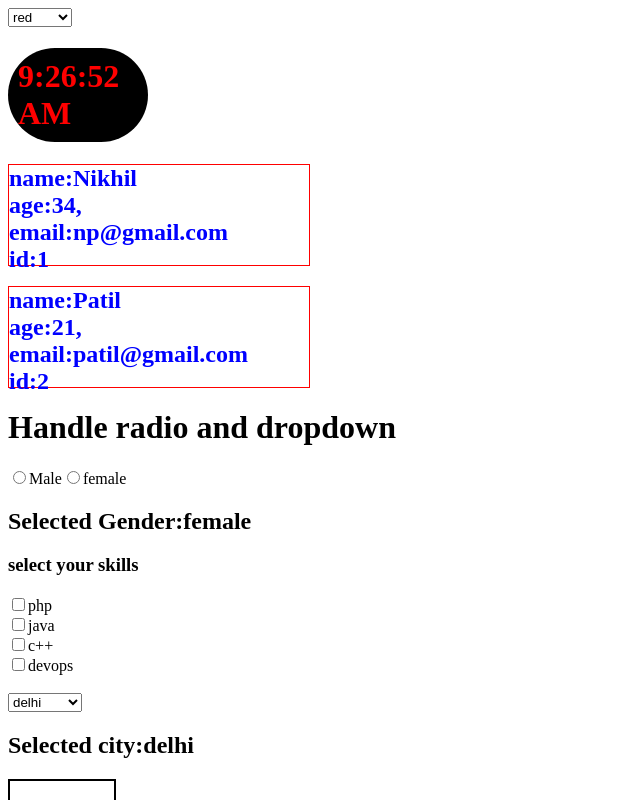
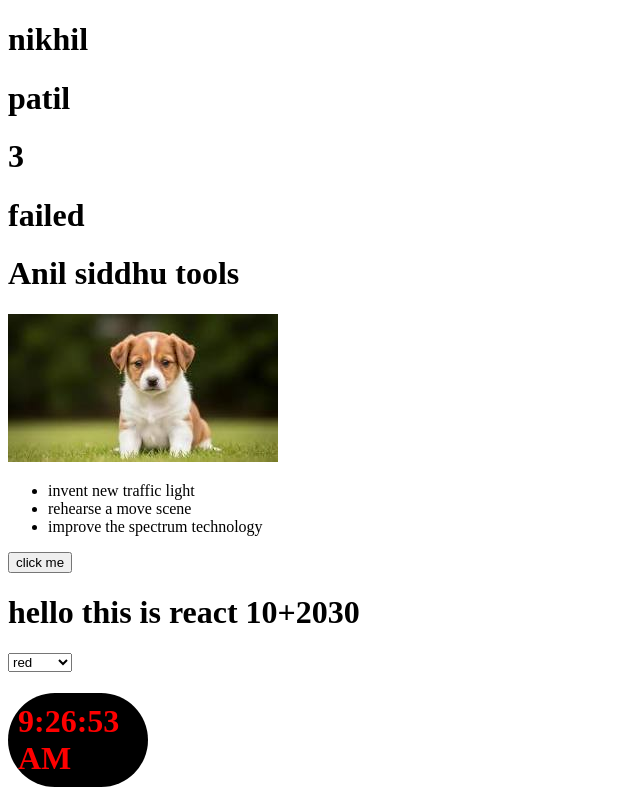
Before and after one commit to np9273903-del/react-blog, a React (Vite) app: page / in a window 1280 px wide. Shown: the top 800 px of the page, without its empty margins (0-640 px from the left). Built offline with nearby package versions, Linux system fonts and the light colour scheme.

Commit message:
new updates

```diff
--- a/src/App.jsx
+++ b/src/App.jsx
@@ -18,6 +18,8 @@ import YouBox  from "./project.jsx";
 import {Color1} from "./pratice.jsx"
 import Loops from "./loops.jsx"
 import Clock from "./clock.jsx"
+import Comp from "./Comp.jsx"
+import {Jsx} from "./pratice.jsx"
 function App(){
 
    const [fruit,setfruit] =useState("apple");
@@ -77,6 +79,9 @@ function App(){
    return (
 
       <div>
+        <Jsx/>
+        <Project/>
+        <Comp/>
         <select onChange={change}>
           <option value={"red"}>red</option>
           <option value={"blue"}>blue</option>
--- /dev/null
+++ b/src/Comp.jsx
@@ -0,0 +1,12 @@
+function Comp(){
+    return (
+        <div>
+            <h1>hello this is react
+                10+20
+                {10+20}
+            </h1>
+
+        </div>
+    )
+}
+export default Comp
--- a/src/pratice.jsx
+++ b/src/pratice.jsx
@@ -1,3 +1,11 @@
+
+
+
+
+
+
+
+
 //importing states
 import {Children, useState} from "react";
 
@@ -16,10 +24,38 @@ let Student={
 
 let fruits=['apple','mango','banana','jackfruit'];
 
+let arr=['nikhil','patil','purva','dattu','dilip']
+function sum(a,b){
+  return a+b;
+}
+const login=false;
+export function Jsx(){
+     return(
+      <div>
+        <h1>{arr[0]}</h1>
+        <h1>{arr[1]}</h1>
+        <h1>{sum(1,2)}
+
+        </h1>
+         <h1>{login?"welcome":"failed"}</h1>
+      </div>
+     )
+}
+
+
+
 
 
 function Pratice1(){
-    let value="nikhil";
+
+
+
+
+
+
+
+
+  let value="nikhil";
     let [animal,newanimal]=useState("TIGER");
     function change(){
     newanimal("DOG");
```
